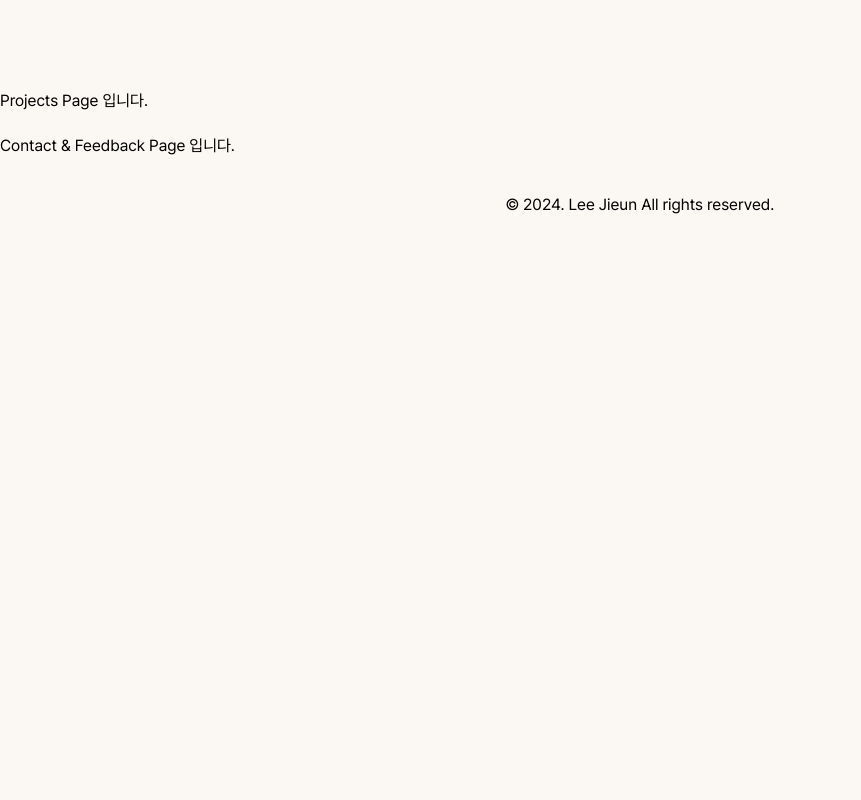
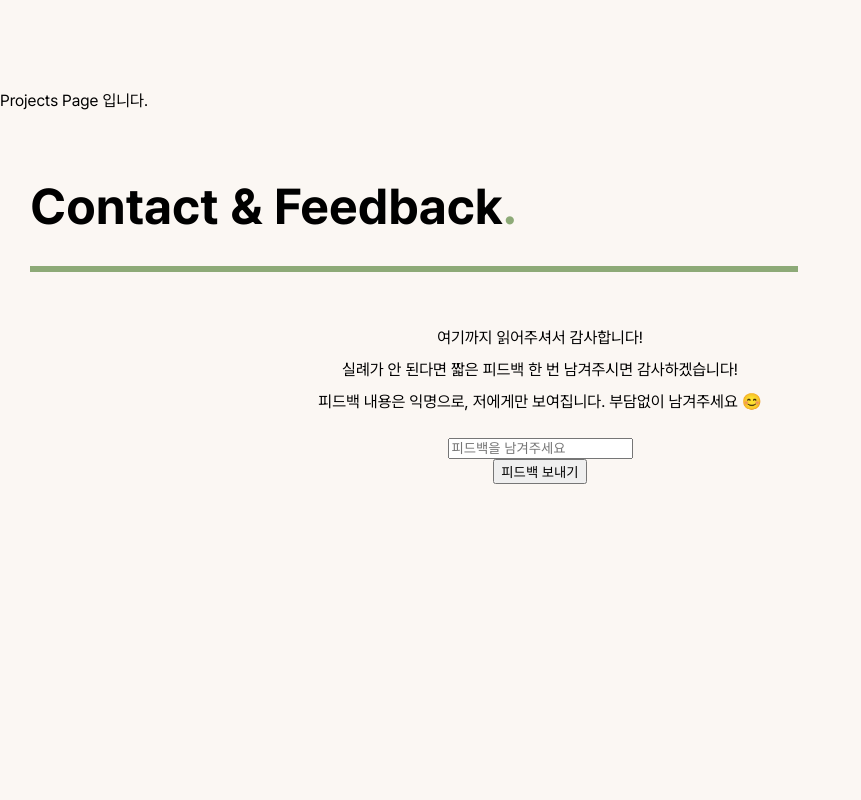
Before and after one commit to vedze/ez-portfolio, a Next.js app: page / in a window 1280 px wide. Shown: the part 1620-2420 px from the top of the page, without its empty margins (0-861 px from the left). Before the commit the page ends 1844 px from the top, so only its background shows below. Built offline with nearby package versions, Linux system fonts and the light colour scheme.

Commit message:
Feat: Contact & Feedback section 세팅 및 스타일링

```diff
--- a/src/app/contact/page.tsx
+++ b/src/app/contact/page.tsx
@@ -1,3 +1,23 @@
+import styles from "@/styles/contact.module.css";
+import Section from "@/components/Section";
+
 export default function Contact() {
-  return <div>Contact & Feedback Page 입니다.</div>;
+  return (
+    <div className={styles.contactContainer}>
+      <Section name="Contact & Feedback" />
+      <div className={styles.contactText}>
+        여기까지 읽어주셔서 감사합니다!
+        <br />
+        실례가 안 된다면 짧은 피드백 한 번 남겨주시면 감사하겠습니다!
+        <br />
+        <span>
+          피드백 내용은 익명으로, 저에게만 보여집니다. 부담없이 남겨주세요 😊
+        </span>
+      </div>
+      <div className={styles.contactInput}>
+        <input placeholder="피드백을 남겨주세요" />
+        <button type="submit">피드백 보내기</button>
+      </div>
+    </div>
+  );
 }
--- /dev/null
+++ b/src/styles/contact.module.css
@@ -0,0 +1,23 @@
+.contactContainer {
+  display: flex;
+  flex-direction: column;
+
+  height: 100vh;
+  padding: 30px;
+}
+
+.contactText {
+  display: flex;
+  flex-direction: column;
+  align-items: center;
+  text-align: center;
+
+  line-height: 2em;
+  padding: 20px;
+}
+
+.contactInput {
+  display: flex;
+  flex-direction: column;
+  align-items: center;
+}
```
